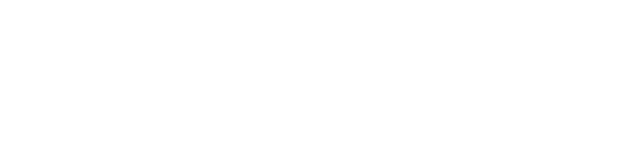
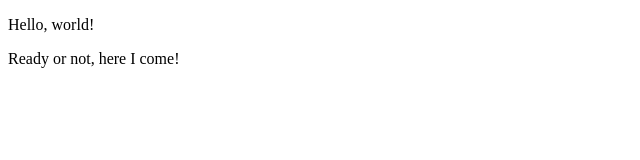
Before and after one commit to Tess-Gitundu/Hello.World, a plain HTML site: page my-first-website.html in a window 1280 px wide. Shown: the whole page, without its empty margins (0-640 px from the left). Drawn offline with Linux system fonts and the light colour scheme.

Commit message:
add my-first-webpage.html

```diff
--- a/my-first-website.html
+++ b/my-first-website.html
@@ -2,3 +2,9 @@
 <html>
     <head>
         <title>My first Website!</title>
+    </head>
+    <body>
+<p>Hello, world!</p>
+<p>Ready or not, here I come!</p>
+    </body>
+</html>
```
